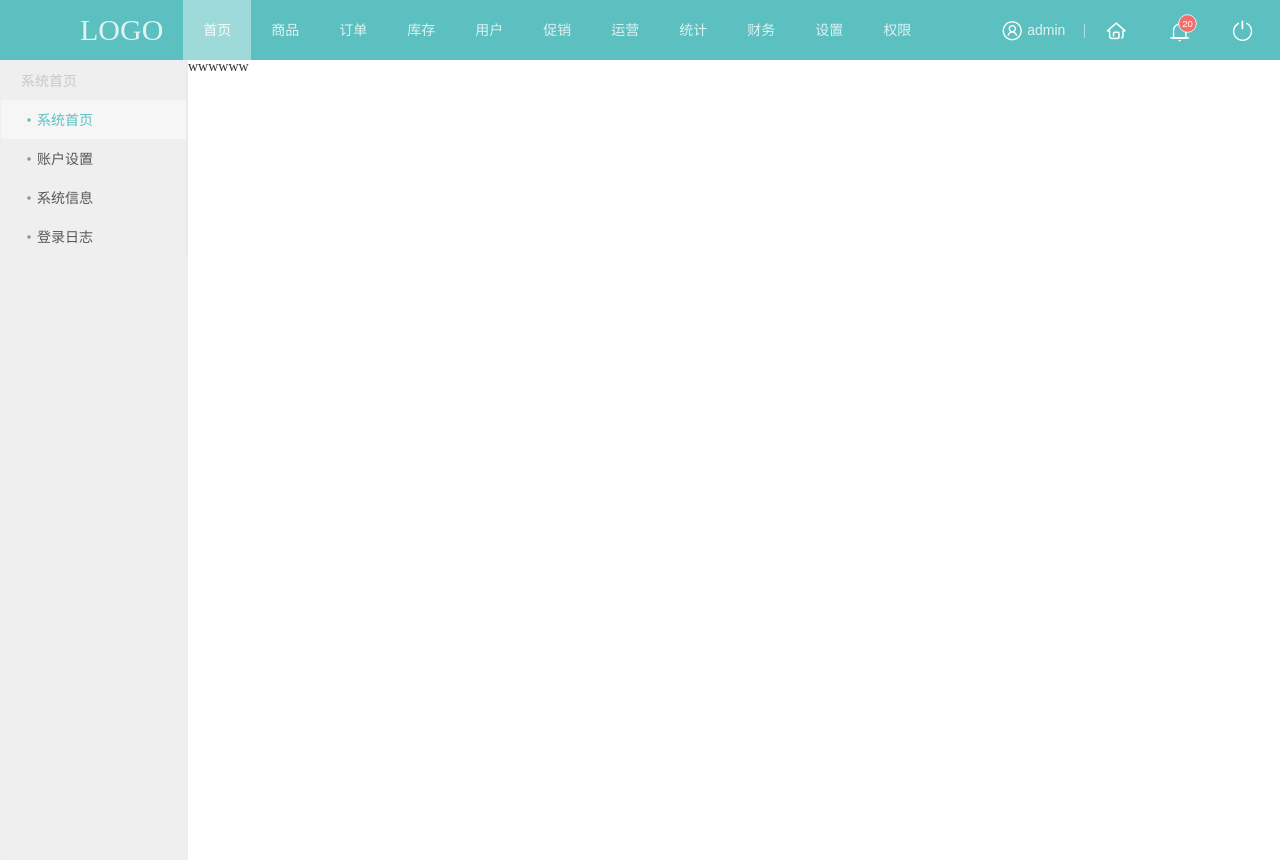
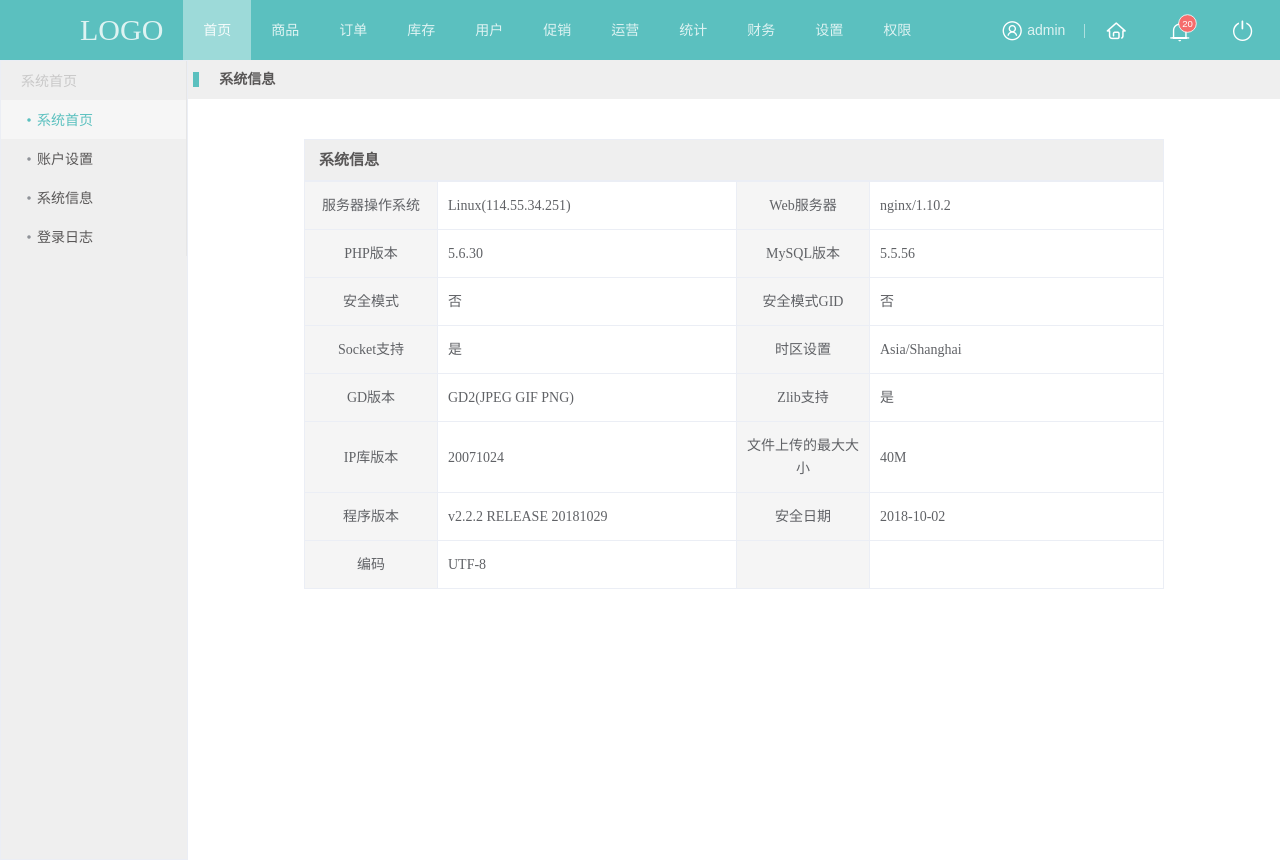
Before and after one commit to doraeige/backendSystem, a Vue app: page /systemInfo in a window 1280 px wide. Built offline with nearby package versions, Linux system fonts and the light colour scheme.

Commit message:
finish systemInfoPage

```diff
--- /dev/null
+++ b/src/assets/common.less
@@ -0,0 +1,23 @@
+@text-color: #595757;
+@color: #5BC0BF;
+@border: 1px solid #ebeef5;
+@margin-top: 20px;
+@width: 84px;
+@account-height: 39px;
+.flex {
+    display: flex;
+    justify-content: center;
+    align-items: center;
+}
+.bg-purple {
+    width: 100%;
+    height: 40px;
+    line-height: 40px;
+    background: #EFEFEF;
+    font-size:15px;
+    font-family: MicrosoftYaHei-Bold;
+    font-weight: bold;
+    color: rgba(89,87,87,1);
+    padding-left: 14px;
+    box-sizing: border-box;
+}
--- a/src/components/Home/HomeRightSide/accountSetting.vue
+++ b/src/components/Home/HomeRightSide/accountSetting.vue
@@ -67,7 +67,7 @@
                 rules: {
                     username: [
                         { required: true, message: '请输入用户名', trigger: 'blur' },
-                        { min: 3, max: 5, message: '长度在 3 到 5 个字符', trigger: 'blur' }
+                        { min: 3, max: 10, message: '长度在 3 到 10 个字符', trigger: 'blur' }
                     ],
                     email: [
                         { required: true, message: '请输入邮箱地址', trigger: 'blur' },
@@ -89,7 +89,6 @@
             submitForm(formName) {
                 this.$refs[formName].validate((valid) => {
                     if (valid) {
-                        console.log(valid)
                         alert('submit!')
                     } else {
                         console.log('error submit!!')
@@ -105,14 +104,13 @@
 </script>
 
 <style scoped lang="less">
-    @text-color: #595757;
-    @color: #5BC0BF;
+    @import '../../../assets/common.less';
     main /deep/ .el-input__inner {
         width: 244px;
     }
     .el-col-24 {
-        height: 39px;
-        line-height: 39px;
+        height: @account-height;
+        line-height: @account-height;
         background-color: #EFEFEF;
         .title {
             font-size: 14px;
@@ -123,16 +121,14 @@
                 height: 19px;
                 background-color: @color;
                 color: @color;
-                margin-right: 20px;
-                margin-left: 5px;
+                margin-right: @margin-top;
+                margin-left: @margin-top / 4;
             }
         }
     }
     main {
         width: 100%;
-        display: flex;
-        justify-content: center;
-        align-items: center;
+        .flex;
         flex-direction: column;
         .user-info {
             margin-top: 30px;
@@ -156,11 +152,10 @@
                 background-color: @color;
                 border-color: @color;
                 margin-right: 30px;
-                // margin-left: 20px;
-                width: 84px;
+                width: @width;
             }
             .el-button--default {
-                width: 84px;
+                width: @width;
             }
         }
     }
--- a/src/components/Home/HomeRightSide/systemIndex.vue
+++ b/src/components/Home/HomeRightSide/systemIndex.vue
@@ -13,6 +13,7 @@
                     </div>
                 </el-col>
             </el-row>
+            <el-row>
                 <el-col :span="12"><div class="grid-content bg-purple">待处理事务</div></el-col>
                 <el-table
                     :data="tableData"
@@ -57,6 +58,7 @@
                             </template>
                         </el-table-column>
                 </el-table>
+            </el-row>
             <el-row>
                 <el-col :span="12">
                     <div class="grid-content bg-purple">运营快捷入口</div>
@@ -374,22 +376,7 @@ export default {
 </script>
 
 <style scoped lang="less">
-    @text-color: #595757;
-    @color: #5BC0BF;
-    @border: 1px solid #ebeef5;
-    @margin-top: 20px;
-    .bg-purple {
-        width: 100%;
-        height: 40px;
-        line-height: 40px;
-        background: #EFEFEF;
-        font-size:15px;
-        font-family: MicrosoftYaHei-Bold;
-        font-weight: bold;
-        color: rgba(89,87,87,1);
-        padding-left: 14px;
-        box-sizing: border-box;
-    }
+    @import '../../../assets/common.less';
     .systemIndex /deep/ .el-table .cell {
         padding: 0 20px;
     }
@@ -486,7 +473,7 @@ export default {
                         margin-bottom: 8px;
                     }
                     .order-num {
-                        font-size: 20px;
+                        font-size: @margin-top;
                         color: @text-color;
                         margin-bottom: 8px;
                     }
--- a/src/components/Home/HomeRightSide/systemInfo.vue
+++ b/src/components/Home/HomeRightSide/systemInfo.vue
@@ -1,15 +1,139 @@
 <template>
     <div class="systemInfo">
-        wwwwww
+        <el-col :span="24">
+            <span class="title">系统信息</span>
+        </el-col>
+        <el-row>
+            <el-col :span="12"><div class="grid-content bg-purple">系统信息</div></el-col>
+            <el-table
+                :data="tableData"
+                border
+                :show-header="false">
+                <el-table-column
+                prop="row1"
+                label=""
+                width="133"
+                align="center">
+                </el-table-column>
+                <el-table-column
+                prop="row2"
+                label=""
+                width="299">
+                </el-table-column>
+                <el-table-column
+                prop="row3"
+                label=""
+                width="133"
+                align="center">
+                </el-table-column>
+                <el-table-column
+                prop="row4"
+                label=""
+                width="299">
+                </el-table-column>
+            </el-table>
+        </el-row>
     </div>
 </template>
 
 <script>
     export default {
-        name: 'systemInfo'
+        name: 'systemInfo',
+        data(){
+            return {
+                tableData: [{
+                        row1: '服务器操作系统',
+                        row2: 'Linux(114.55.34.251)',
+                        row3: 'Web服务器',
+                        row4: 'nginx/1.10.2'
+                    },
+                    {
+                        row1: 'PHP版本',
+                        row2: '5.6.30',
+                        row3: 'MySQL版本',
+                        row4: '5.5.56'
+                    },
+                    {
+                        row1: '安全模式',
+                        row2: '否',
+                        row3: '安全模式GID',
+                        row4: '否'
+                    },
+                    {
+                        row1: 'Socket支持',
+                        row2: '是',
+                        row3: '时区设置',
+                        row4: 'Asia/Shanghai'
+                    },{
+                        row1: 'GD版本',
+                        row2: 'GD2(JPEG GIF PNG)',
+                        row3: 'Zlib支持',
+                        row4: '是'
+                    },
+                    {
+                        row1: 'IP库版本',
+                        row2: '20071024',
+                        row3: '文件上传的最大大小',
+                        row4: '40M'
+                    },
+                    {
+                        row1: '程序版本',
+                        row2: 'v2.2.2 RELEASE 20181029',
+                        row3: '安全日期',
+                        row4: '2018-10-02'
+                    },
+                    {
+                        row1: '编码',
+                        row2: 'UTF-8',
+                        row3: '',
+                        row4: ''
+                    }
+                ]
+            }
+        }
     }
 </script>
 
-<style scoped>
+<style scoped lang="less">
+    @import '../../../assets/common.less';
+    .systemInfo /deep/ .el-table td.is-center, .el-table th.is-center {
+        background-color: rgba(239,239,239,0.6);;
+    }
+    .systemInfo {
+        .flex;
+        flex-direction: column;
+        .el-col-24 {
+            height: 39px;
+            line-height: 39px;
+            background-color: #EFEFEF;
+            .title {
+                font-size: 14px;
+                font-weight: bold;
+                color: @text-color;
+                &:before {
+                    content: '||';
+                    height: 19px;
+                    background-color: @color;
+                    color: @color;
+                    margin-right: @margin-top;
+                    margin-left: @margin-top / 4;
+                }
+            }
+        }
+        .el-row {
+            margin-left: calc((100% - 860px) / 2);
+            .el-col-12 {
+                width: 860px;
+                margin-top: @margin-top * 2;
+                border: @border;
+                .bg-purple {
+                    .bg-purple;
+                }
+            }
+            .el-table {
+                width: 860px !important;
+            }
+        }
 
+    }
 </style>
--- a/src/main.js
+++ b/src/main.js
@@ -8,6 +8,7 @@ import './assets/icon/iconfont.css'
 import './plugins/element.js'
 import axios from 'axios'
 import echarts from 'echarts'
+require('./assets/common.less')
 
 Vue.config.productionTip = false
 Vue.prototype.axios = axios
```
Lines whose indentation alone changed are shown as unchanged.
